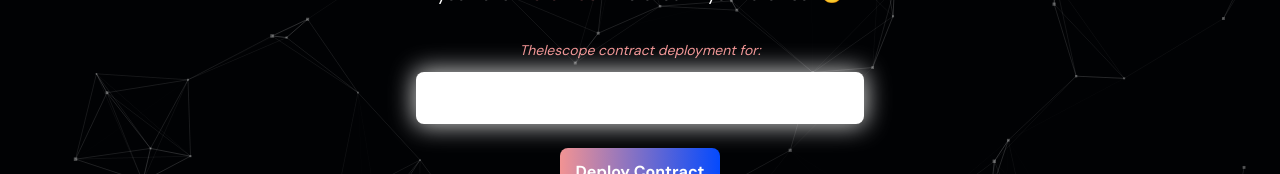
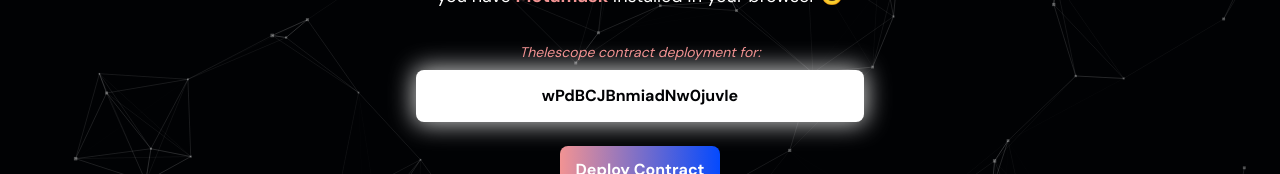
Before and after one commit to alliyah95/thelescope, a React (Vite) app in the folder frontend/: page /deploy-contract in a window 1280 px wide. Shown: the part 443-617 px from the top of the page. Built offline with nearby package versions, Linux system fonts and the light colour scheme; no server answers; the database is empty; sample sign-in values are in the browser's storage.

Commit message:
fix: add contract address to user info

```diff
--- a/frontend/src/components/contract-deployment/ClinicRegistrationForm.tsx
+++ b/frontend/src/components/contract-deployment/ClinicRegistrationForm.tsx
@@ -4,7 +4,12 @@ import { useAuthContext } from "../../context";
 import { AuthContextType } from "../../types";
 import { getWeb3 } from "../../web3/utils";
 import { TransactionManager } from "../../web3/abi";
-import { updateContractAddress, storeUserInfo } from "../../utils/clinic";
+import {
+    updateContractAddress,
+    storeUserInfo,
+    updateUserContract,
+} from "../../utils/clinic";
+import { LoadingTextAnimation } from "..";
 
 const ClinicRegistrationForm: React.FC<{}> = () => {
     const [transactionHash, setTransactionHash] = useState<string>("");
@@ -30,7 +35,7 @@ const ClinicRegistrationForm: React.FC<{}> = () => {
             // deploy the contract
             const deployedContract = newContract.deploy({
                 data: TransactionManager.evm.bytecode.object,
-                arguments: [userInfo.clinicName, `${userInfo.clinicId}`],
+                arguments: [`${userInfo.clinicName}`, `${userInfo.clinicId}`],
             });
 
             // 1 minute to check if a value is assigned to transactionHash
@@ -83,7 +88,10 @@ const ClinicRegistrationForm: React.FC<{}> = () => {
                         ...userInfo,
                         clinicContract: `${contractAddress}`,
                     });
-
+                    updateUserContract(
+                        `${userInfo.userId}`,
+                        `${contractAddress}`
+                    );
                     toast.update(confirmationToast, {
                         type: toast.TYPE.SUCCESS,
                         render: "Done!",
@@ -116,13 +124,13 @@ const ClinicRegistrationForm: React.FC<{}> = () => {
                 <p className="text-ths-pink-300 mb-2 italic text-sm">
                     Thelescope contract deployment for:
                 </p>
-                <input
-                    id="name"
-                    type="text"
-                    className="form-input text-center placeholder:text-center border-glow"
-                    value={userInfo.clinicName}
-                    readOnly
-                />
+                <div className="form-input bg-white text-center font-bold border-glow">
+                    {userInfo.clinicName ? (
+                        <p>{userInfo.clinicName}</p>
+                    ) : (
+                        <LoadingTextAnimation />
+                    )}
+                </div>
             </div>
 
             <div className="mt-6">
--- /dev/null
+++ b/frontend/src/components/extras/LoadingTextAnimation.tsx
@@ -0,0 +1,26 @@
+import React, { useState, useEffect } from "react";
+
+const LoadingTextAnimation: React.FC<{}> = () => {
+    const [loadingText, setLoadingText] = useState("Loading...");
+
+    useEffect(() => {
+        const intervalId = setInterval(() => {
+            const randomLetters =
+                "ABCDEFGHIJKLMNOPQRSTUVWXYZabcdefghijklmnopqrstuvwxyz0123456789";
+            const newLoadingText = Array.from(
+                { length: 20 },
+                () =>
+                    randomLetters[
+                        Math.floor(Math.random() * randomLetters.length)
+                    ]
+            ).join("");
+            setLoadingText(newLoadingText);
+        }, 50);
+
+        return () => clearInterval(intervalId);
+    }, []);
+
+    return <p>{loadingText}</p>;
+};
+
+export default LoadingTextAnimation;
--- a/frontend/src/components/index.tsx
+++ b/frontend/src/components/index.tsx
@@ -4,6 +4,7 @@ import RegistrationForm from "./auth/RegistrationForm";
 import ClinicRegistrationForm from "./contract-deployment/ClinicRegistrationForm";
 
 import HorizontalRule from "./extras/HorizontalRule";
+import LoadingTextAnimation from "./extras/LoadingTextAnimation";
 import ParticlesBackground from "./extras/ParticlesBackground";
 
 import Banner from "./landing/Banner";
@@ -12,6 +13,7 @@ export {
     LoginForm,
     RegistrationForm,
     ClinicRegistrationForm,
+    LoadingTextAnimation,
     HorizontalRule,
     ParticlesBackground,
     Banner,
--- a/frontend/src/context/AuthContext.tsx
+++ b/frontend/src/context/AuthContext.tsx
@@ -11,9 +11,9 @@ import {
     signOut,
 } from "firebase/auth";
 import { auth, db } from "../config/firebase";
-import { collection } from "firebase/firestore";
+import { collection, doc } from "firebase/firestore";
 import { useAuthState } from "react-firebase-hooks/auth";
-import { useCollectionData } from "react-firebase-hooks/firestore";
+import { useCollectionData, useDocument } from "react-firebase-hooks/firestore";
 import { storeUserInfo } from "../utils/clinic";
 
 const initialUserInfo = {
@@ -62,7 +62,7 @@ const AuthContextProvider: React.FC<WrapperElement> = ({ children }) => {
                 if (thsUser.userId === user.uid) {
                     const parsedInfo = thsUser as ClinicMember;
                     setUserInfo(parsedInfo);
-                    storeUserInfo(parsedInfo); // remove
+                    storeUserInfo(parsedInfo);
                     return;
                 }
             });
--- a/frontend/src/types/clinic.ts
+++ b/frontend/src/types/clinic.ts
@@ -17,7 +17,7 @@ export interface ThelescopeUser {
     email: string;
     isAdmin: boolean;
     clinicId?: string;
-    clinicName: string;
+    clinicName?: string;
 }
 
 export interface ClinicMember extends ThelescopeUser {
--- a/frontend/src/utils/clinic/index.ts
+++ b/frontend/src/utils/clinic/index.ts
@@ -5,6 +5,7 @@ import { createUser } from "./createUser";
 import { deleteUserInfo } from "./deleteUserInfo";
 import { storeUserInfo } from "./storeUserInfo";
 import { updateContractAddress } from "./updateContractAddress";
+import { updateUserContract } from "./updateUserContract";
 
 export {
     addToThelescopeUsers,
@@ -14,4 +15,5 @@ export {
     deleteUserInfo,
     storeUserInfo,
     updateContractAddress,
+    updateUserContract,
 };
--- /dev/null
+++ b/frontend/src/utils/clinic/updateUserContract.ts
@@ -0,0 +1,25 @@
+import {
+    doc,
+    updateDoc,
+    collection,
+    query,
+    where,
+    getDocs,
+} from "firebase/firestore";
+import { Collections } from "../../types";
+import { db } from "../../config/firebase";
+
+export const updateUserContract = async (
+    userId: string,
+    contractAddress: string
+) => {
+    const usersRef = collection(db, Collections.ThelescopeUsers);
+    const q = query(usersRef, where("userId", "==", userId));
+    const querySnapshot = await getDocs(q);
+
+    if (!querySnapshot.empty) {
+        const firstDocument = querySnapshot.docs[0];
+        const usersDocRef = doc(usersRef, firstDocument.id);
+        return updateDoc(usersDocRef, { contractAddress: contractAddress });
+    }
+};
```
